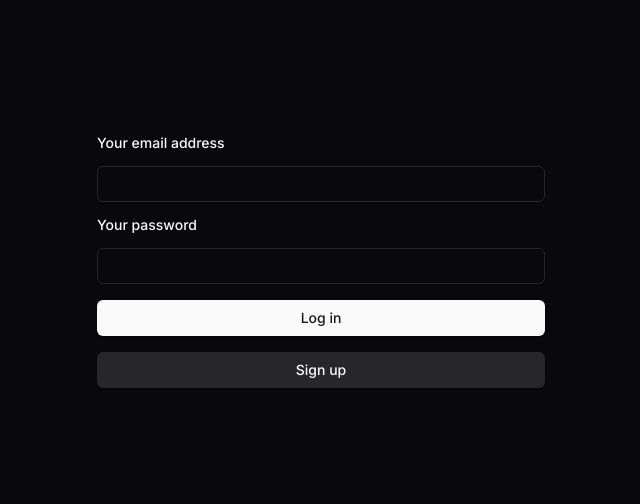
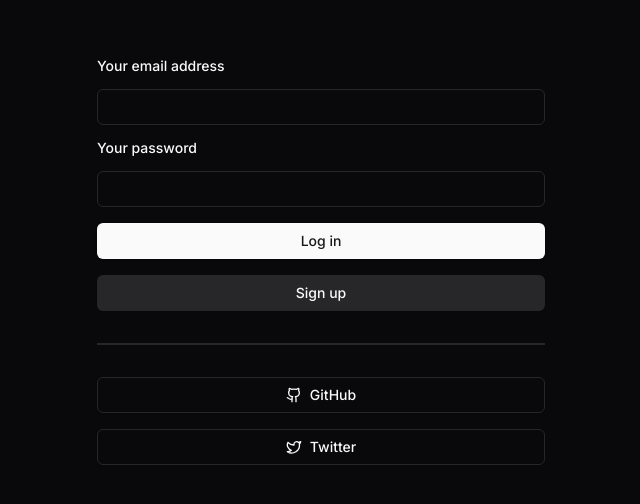
Before and after one commit to jakemackie/next-starter, a Next.js app: page /login in a window 1280 px wide. Shown: the part 138-642 px from the top of the page, without its empty margins (319-959 px from the left). Built offline with nearby package versions, Linux system fonts and the light colour scheme.

Commit message:
feat: Add example providers on frontend

```diff
--- a/app/login/page.tsx
+++ b/app/login/page.tsx
@@ -5,14 +5,18 @@
 import { Button } from "@/components/ui/button";
 import { login, signup } from "./actions";
 import { useState } from "react";
-import { Loader2 as Spinner } from "lucide-react";
+import {
+  Loader2 as Spinner,
+  Github,
+  Twitter
+} from "lucide-react";
 import { toast as sonner } from "sonner";
 
 export default function LoginPage() {
   const [loggingIn, setLoggingIn] = useState(false);
   const [signingUp, setSigningUp] = useState(false);
   return (
-    <form className="min-h-screen flex items-center justify-center">
+    <form className="min-h-screen flex flex-col items-center justify-center">
       <div className="max-w-md w-full flex flex-col gap-4">
         <Label htmlFor="email">Your email address</Label>
         <Input id="email" name="email" type="email" required />
@@ -22,10 +26,11 @@
         <Button
           formAction={login}
           variant="default"
+          type="submit"
           className={`${loggingIn ? "opacity-50 pointer-events-none" : ""}`}
           onClick={() => {
             setLoggingIn(true);
-            sonner("Logging you in");
+            sonner("Logging you in via email");
           }}
         >
           <Spinner className={loggingIn ? "animate-spin" : "hidden"} />
@@ -35,16 +40,51 @@
         <Button
           formAction={signup}
           variant="secondary"
+          type="submit"
           className={`${signingUp ? "opacity-50 pointer-events-none" : ""}`}
           onClick={() => {
             setSigningUp(true);
-            sonner("Signing you up");
+            sonner("Signing you up via email");
           }}
         >
           <Spinner className={signingUp ? "animate-spin" : "hidden"} />
           Sign up
         </Button>
       </div>
+
+      <div className="max-w-md w-full border border-zinc-800 my-8" />
+
+      <div className="max-w-md w-full flex flex-col gap-4">
+        <Button
+          formAction={login}
+          variant="outline"
+          type="submit"
+          className={`${loggingIn ? "opacity-50 pointer-events-none" : ""}`}
+          onClick={() => {
+            setLoggingIn(true);
+            sonner("Logging you in via GitHub");
+          }}
+        >
+          <Github className={loggingIn ? "hidden" : "size-5"} />
+          <Spinner className={loggingIn ? "animate-spin" : "hidden"} />
+          GitHub
+        </Button>
+
+        <Button
+          formAction={login}
+          variant="outline"
+          type="submit"
+          className={`${loggingIn ? "opacity-50 pointer-events-none" : ""}`}
+          onClick={() => {
+            setLoggingIn(true);
+            sonner("Logging you in via Twitter");
+          }}
+        >
+          <Twitter className={loggingIn ? "hidden" : "size-5"} />
+          <Spinner className={loggingIn ? "animate-spin" : "hidden"} />
+          Twitter
+        </Button>
+      </div>
     </form>
   );
 }
```
